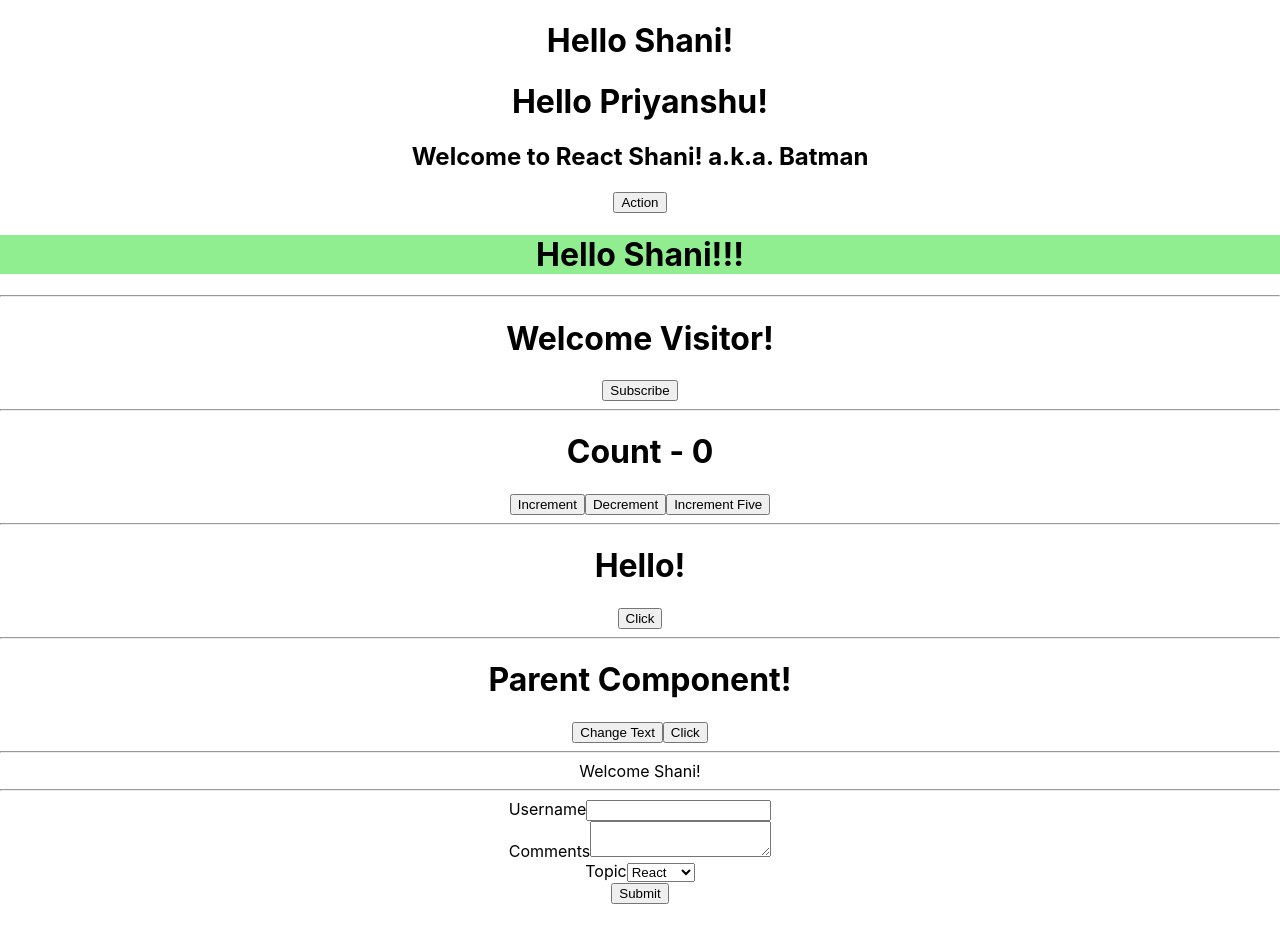
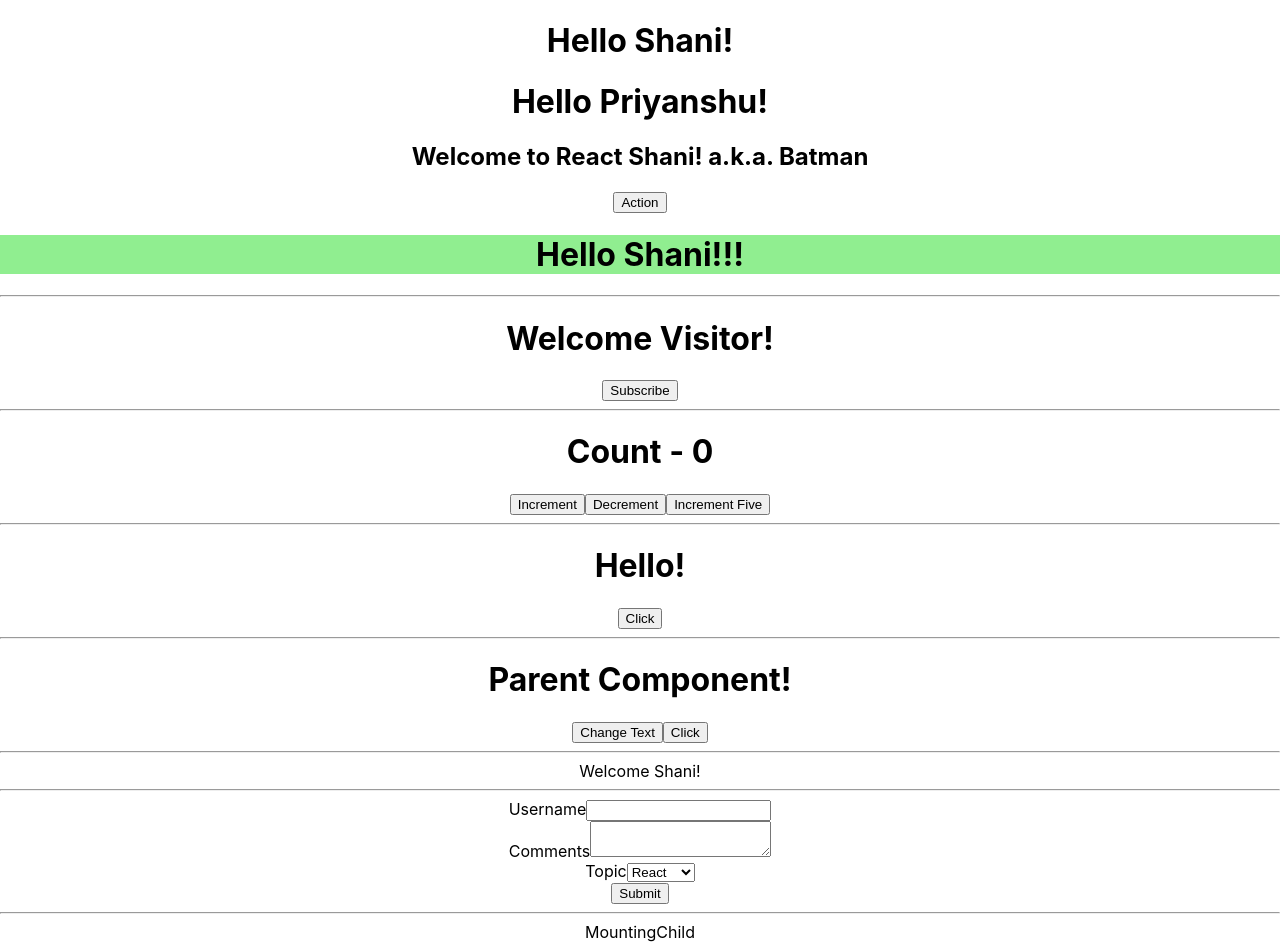
Before and after one commit to Shani-Kumar-Gupta/Gem-MEARN-Training-2023, a React (Create React App) app in the folder React/workspace/hello-world/: page / in a window 1280 px wide. Before the commit the page ends 904 px from the top, so only its background shows below. Built offline with nearby package versions, Linux system fonts and the light colour scheme.

Commit message:
Mounting lifecycle method and execution sequence

```diff
--- a/React/workspace/hello-world/src/App.js
+++ b/React/workspace/hello-world/src/App.js
@@ -8,6 +8,7 @@ import EventBind from './components/EventBind';
 import ParentComponent from './components/ParentComponent';
 import ConditionalRendering from './components/ConditionalRendering';
 import Form from './components/Form';
+import MountingParent from './components/MountingParent';
 
 function App() {
   return (
@@ -30,6 +31,8 @@ function App() {
       <ConditionalRendering />
       <hr />
       <Form />
+      <hr />
+      <MountingParent />
     </div>
   );
 }
--- /dev/null
+++ b/React/workspace/hello-world/src/components/MountingChild.js
@@ -0,0 +1,26 @@
+import React, { Component } from 'react'
+
+class MountingChild extends Component {
+  constructor(props) {
+    super(props)
+    this.state = {};
+    console.log("Child constructor called!"); //4
+  }
+
+  static getDerivedStateFromProps(props, state) {
+    console.log("Child getDerivedStateFromProps called!"); //5
+  }
+
+  componentDidMount() {
+    console.log("CHild componentDidMount called!"); //7
+  }
+
+  render() {
+    console.log("Child render called!"); //6
+    return (
+      <div>MountingChild</div>
+    )
+  }
+}
+
+export default MountingChild
--- /dev/null
+++ b/React/workspace/hello-world/src/components/MountingParent.js
@@ -0,0 +1,29 @@
+import React, { Component } from 'react'
+import MountingChild from './MountingChild';
+
+class MountingParent extends Component {
+  constructor(props) {
+    super(props)
+    this.state = {}
+    console.log('Parent constructor called!'); //1
+  }
+
+  static getDerivedStateFromProps(props, state) {
+    console.log("Parent getDerivedStateFromProps called!"); //2
+  }
+
+  componentDidMount() {
+    console.log("Parent componentDidMount called!"); //8
+  }
+
+  render() {
+    console.log("Parent render called!"); // 3
+    return (
+      <div>
+        <MountingChild />
+      </div>
+    )
+  }
+}
+
+export default MountingParent
--- a/React/workspace/hello-world/src/index.js
+++ b/React/workspace/hello-world/src/index.js
@@ -6,9 +6,9 @@ import reportWebVitals from './reportWebVitals';
 
 const root = ReactDOM.createRoot(document.getElementById('root'));
 root.render(
-  <React.StrictMode>
-    <App />
-  </React.StrictMode>
+  // <React.StrictMode>
+  <App />
+  // </React.StrictMode>
 );
 
 // If you want to start measuring performance in your app, pass a function
```
Also changed, not shown: 1 other file (tests, documents, lock files or other folders).
